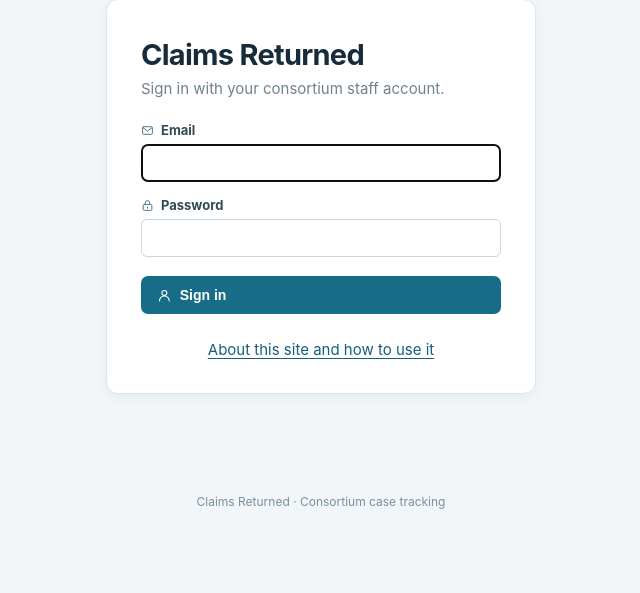
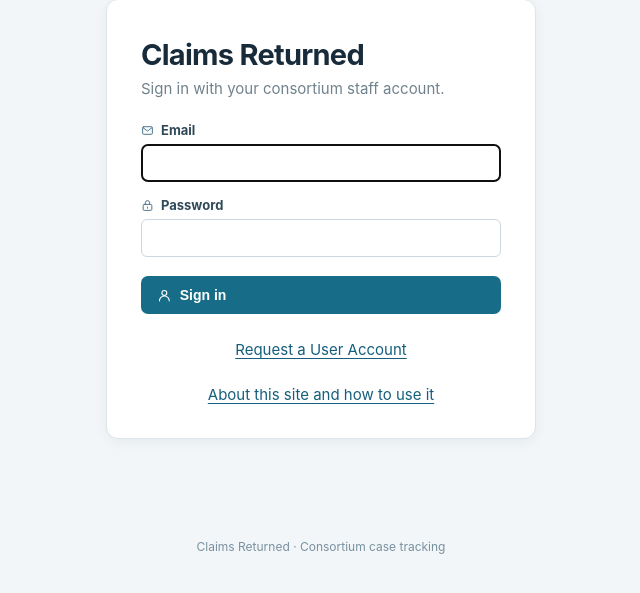
Before and after one commit to WRLC/claims-report, a PHP site: page /login.php in a window 1280 px wide. Shown: the part 147-740 px from the top of the page, without its empty margins (319-959 px from the left). Run offline with PHP 8.4, Linux system fonts and the light colour scheme.

Commit message:
Link account request form from sign-in

```diff
--- a/login.php
+++ b/login.php
@@ -10,5 +10,5 @@ if($_SERVER['REQUEST_METHOD']==='POST'){
  $error='Email or password was not recognized.';
 }
 render_start('Sign in');
-echo '<section class="login card"><h1>Claims Returned</h1><p>Sign in with your consortium staff account.</p>';if($error)echo '<div class="flash error">'.h($error).'</div>';echo '<form method="post"><input type="hidden" name="_csrf" value="'.h(csrf_token()).'"><label>Email<input type="email" name="email" autocomplete="username" required autofocus></label><label>Password<input type="password" name="password" autocomplete="current-password" required></label><button>Sign in</button></form><p class="login-about"><a href="about.php">About this site and how to use it</a></p></section>';
+echo '<section class="login card"><h1>Claims Returned</h1><p>Sign in with your consortium staff account.</p>';if($error)echo '<div class="flash error">'.h($error).'</div>';echo '<form method="post"><input type="hidden" name="_csrf" value="'.h(csrf_token()).'"><label>Email<input type="email" name="email" autocomplete="username" required autofocus></label><label>Password<input type="password" name="password" autocomplete="current-password" required></label><button>Sign in</button></form><p class="login-about"><a href="account-request.php">Request a User Account</a></p><p class="login-about"><a href="about.php">About this site and how to use it</a></p></section>';
 render_end();
```
